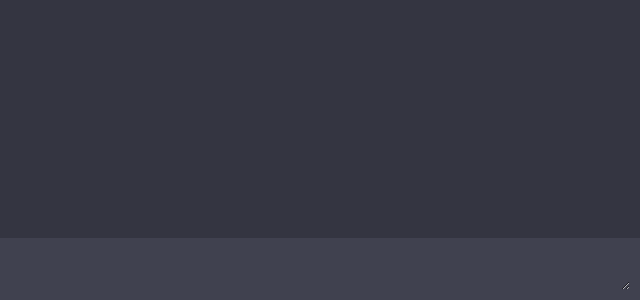
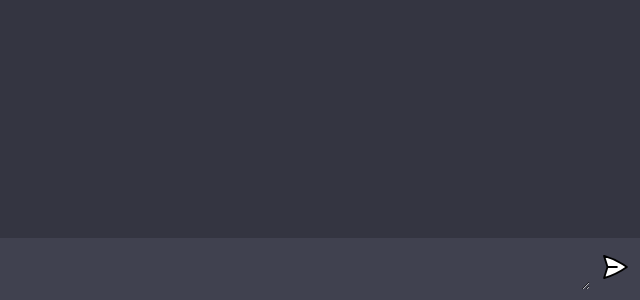
Before and after one commit to send-2-irfan/chat-gpt-client, a website built with Vite: page index.html in a window 1280 px wide. Shown: the part 500-800 px from the top of the page, 640-1280 px from the left. Built offline with nearby package versions, Linux system fonts and the light colour scheme.

Commit message:
Button logo added

```diff
--- a/index.html
+++ b/index.html
@@ -14,7 +14,7 @@
 
     <form>
       <textarea name="prompt" cols="1" rows="1" placeholder="Ask Questions ..."></textarea>
-      <!-- <button type="submit"><img src="assets/send.svg" /></button> -->
+      <button type="submit"><img src="assets/send.svg" /></button>
     </form>
     <script type="module" src="script.js"></script>
   </body>
```
